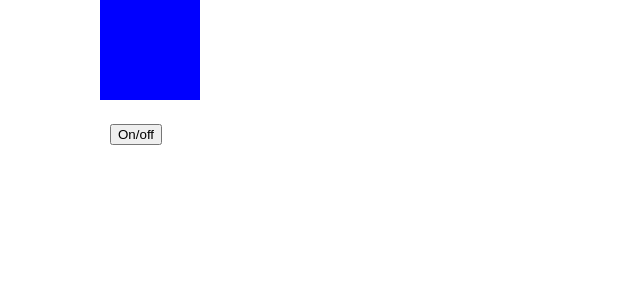
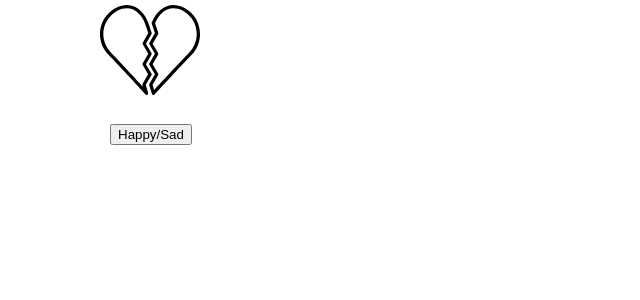
Before and after one commit to kelsey-n/kelsey-n.github.io, a React (Create React App) app: page / in a window 1280 px wide. Shown: the top 300 px of the page, without its empty margins (0-640 px from the left). Built offline with nearby package versions, Linux system fonts and the light colour scheme.

Commit message:
change bulb to mood

```diff
--- a/src/App.css
+++ b/src/App.css
@@ -19,11 +19,11 @@
 }
 
 .bulb-off {
-  background-color: blue;
+  background-image: url("broken-heart-broken-heart-svgrepo-com.svg");
 }
 
 .bulb-on {
-  background-color: green;
+  background-image: url("heart-svgrepo-com.svg");
 }
 
 button {
--- a/src/Mood.js
+++ b/src/Mood.js
@@ -10,7 +10,7 @@ function Bulbs() {
   return (
     <>
       <div className={on ? "bulb-on" : "bulb-off"} />
-      <button onClick={lightSwitch}>On/off</button>
+      <button onClick={lightSwitch}>Happy/Sad</button>
     </>
   );
 }
```
Also changed, not shown: src/broken-heart-broken-heart-svgrepo-com.svg (added), src/heart-svgrepo-com.svg (added).
